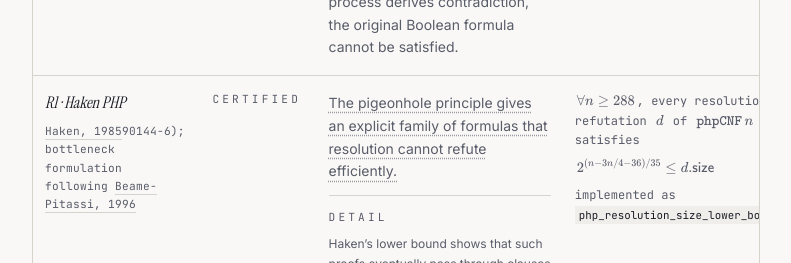
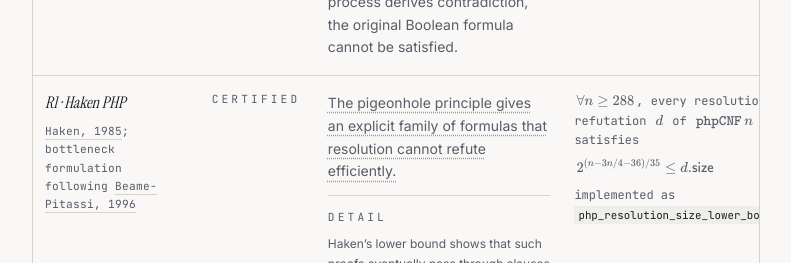
Before and after one commit to astrogirlnim/portfolio, a Next.js app: page /blog/issue-02-attention-is-all-you-need in a window 1280 px wide. Shown: the part 5460-5723 px from the top of the page, without its empty margins (244-1035 px from the left). Built offline with nearby package versions, Linux system fonts and the light colour scheme.

Commit message:
Fix(blog): parse DOI links with parentheses so Haken resolves

```diff
--- a/components/blog-prose.tsx
+++ b/components/blog-prose.tsx
@@ -44,7 +44,7 @@ function renderSegment(part: string, keyPrefix: string): ReactNode {
     return renderMath(inlineMath[1], false, keyPrefix)
   }
 
-  const linkMatch = part.match(/^\[([^\]]+)\]\(([^)]+)\)$/)
+  const linkMatch = part.match(/^\[([^\]]+)\]\(((?:[^()]|\([^()]*\))*)\)$/)
   if (linkMatch) {
     const [, label, href] = linkMatch
     if (href.startsWith("/")) {
@@ -84,7 +84,9 @@ function renderSegment(part: string, keyPrefix: string): ReactNode {
 
 export function renderBlogText(text: string): ReactNode[] {
   return text
-    .split(/(\$\$[\s\S]+?\$\$|\$[^$]+\$|\*\*[^*]+\*\*|\[[^\]]+\]\([^)]+\)|`[^`]+`)/g)
+    .split(
+      /(\$\$[\s\S]+?\$\$|\$[^$]+\$|\*\*[^*]+\*\*|\[[^\]]+\]\((?:[^()]|\([^()]*\))*\)|`[^`]+`)/g
+    )
     .map((part, index) => renderSegment(part, `${index}`))
     .filter(Boolean)
 }
--- a/lib/blog.ts
+++ b/lib/blog.ts
@@ -56,7 +56,7 @@ const openAiTenProofs = "https://openai.com/index/openai-ten-proofs/"
 
 /** Canonical papers linked from issue 02 rung statements. Prefer open PDFs when available. */
 const paperRobinson1965 = "https://doi.org/10.1145/321250.321253"
-const paperHaken1985 = "https://doi.org/10.1016/0304-3975(85)90144-6"
+const paperHaken1985 = "https://doi.org/10.1016/0304-3975%2885%2990144-6"
 const paperBeamePitassi1996 = "https://homes.cs.washington.edu/~beame/papers/focsclause.pdf"
 const paperBsw2001 = "https://eccc.weizmann.ac.il/report/1999/022/download"
 const paperUrquhart1987 = "https://doi.org/10.1145/7531.8928"
```
